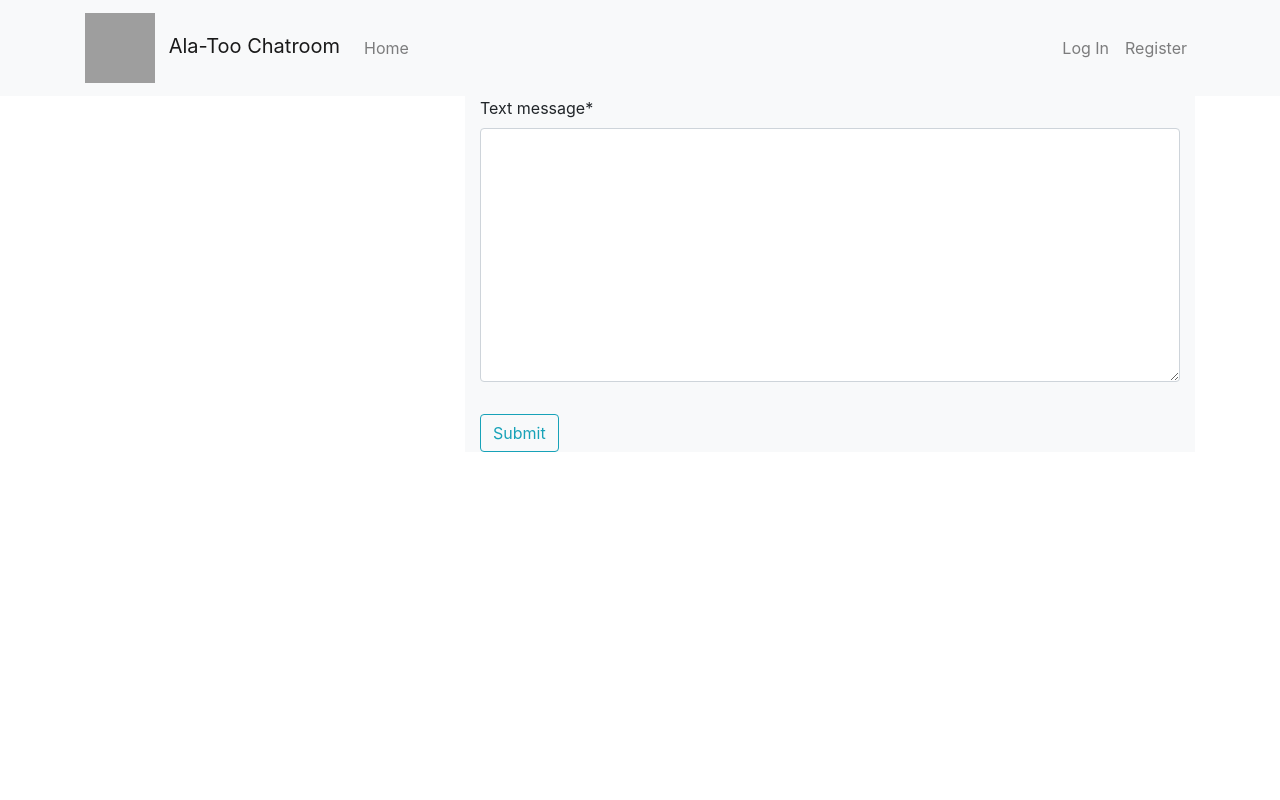
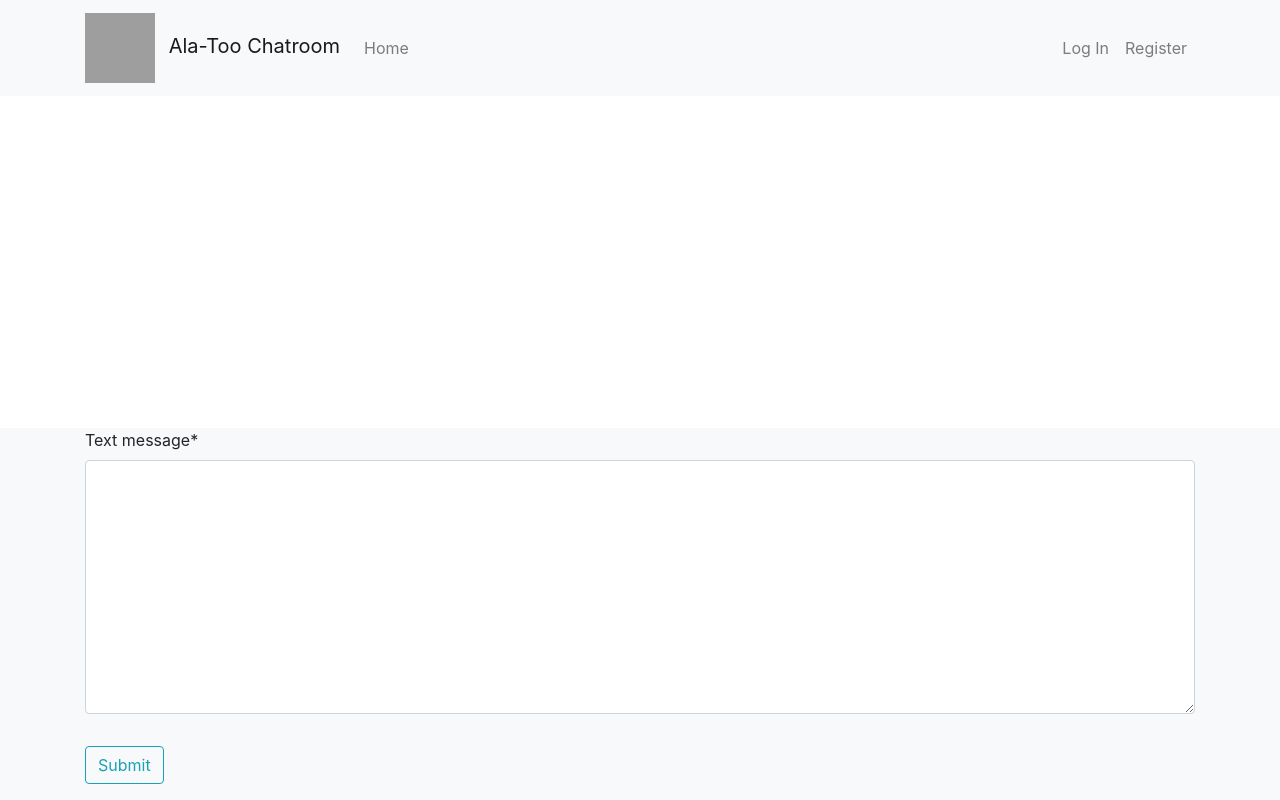
Before and after one commit to renren-017/cs204mid, a Django app: page / in a window 1280 px wide. Run offline with Django 4.2, Linux system fonts and the light colour scheme; data that the repository does not hold is empty; some libraries are stand-ins or nearby versions; grey boxes are pictures that could not be loaded.

Commit message:
Fixed textarea

```diff
--- a/chatroom/templates/chatroom/home.html
+++ b/chatroom/templates/chatroom/home.html
@@ -11,7 +11,7 @@
     </div>
     {% endfor %}
 
-    <div class="footer mt-auto bg-light">
+    <div class="footer fixed-bottom mt-auto bg-light">
       <div class="container">
           <form method="post">
               {% csrf_token %}
```
